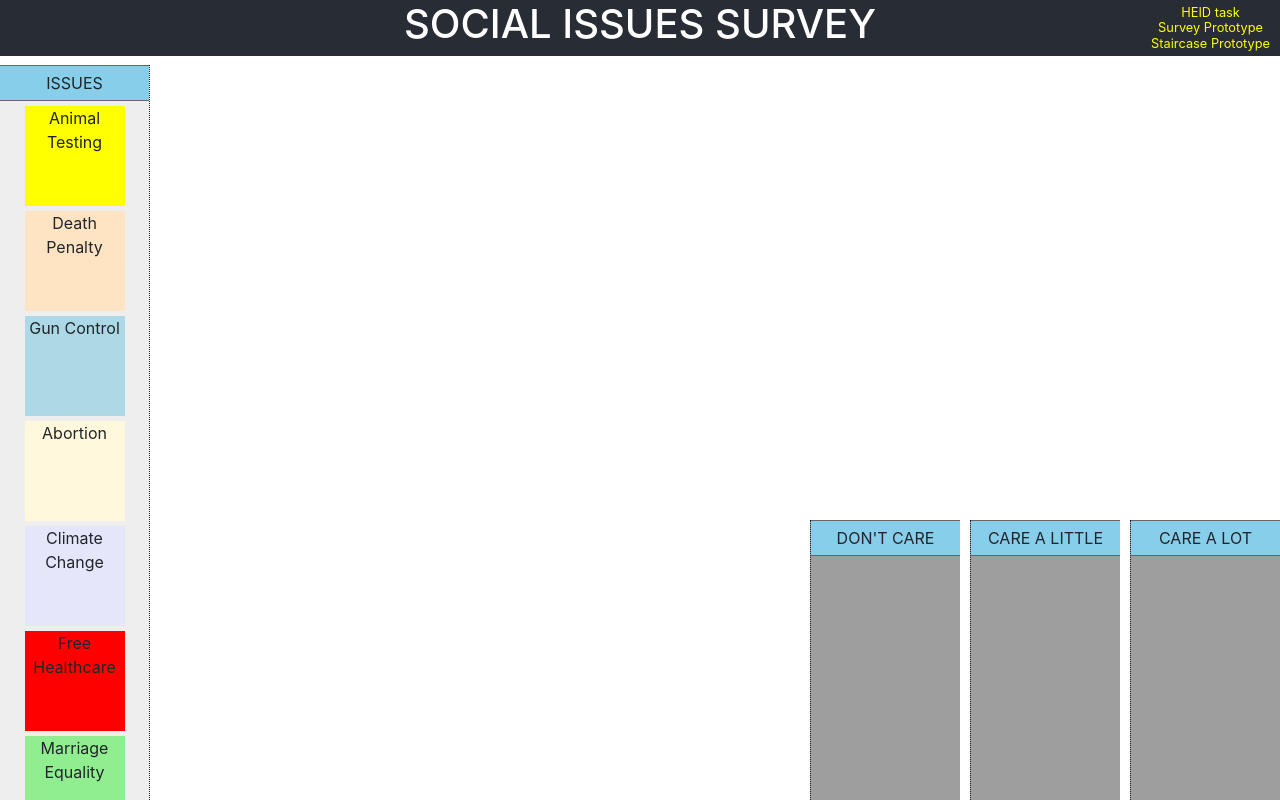
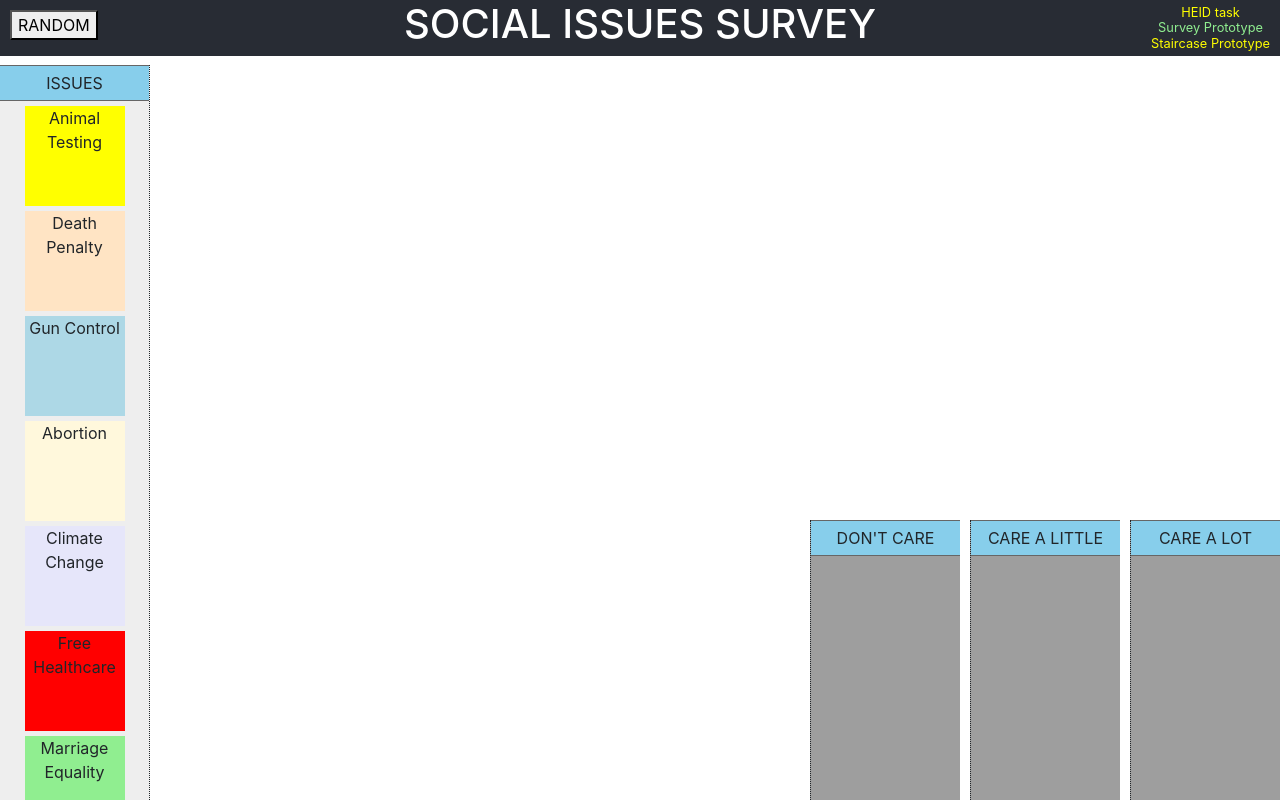
Before and after one commit to smrkem/ordering-task, a React (Create React App) app: page / in a window 1280 px wide. Built offline with nearby package versions, Linux system fonts and the light colour scheme.

Commit message:
tidy up survey

```diff
--- a/src/App.css
+++ b/src/App.css
@@ -104,8 +104,36 @@
   margin: 2rem 3rem;
 }
 
+input[name="against_for"] {
+  width: 250px;
+  margin: 1rem;
+}
+
+.radio-wr {
+  margin: 2rem 0;
+}
+
+.importance-group{
+  display: flex;
+  justify-content: space-evenly;
+  max-width: 600px;
+  margin: auto;
+}
+
 .final-results pre {
     font-size: 0.8rem;
     background: #eee;
     text-align: left;
 }
+
+
+.random-sort {
+  position: absolute;
+  top: 10px;
+  left: 10px;
+  cursor: pointer;
+}
+
+.submit-wr button:disabled {
+  color: #aaa;
+}
--- a/src/Header.css
+++ b/src/Header.css
@@ -20,3 +20,9 @@ header {
     font-size: 0.8rem;
     line-height: 1.2;
 }
+.header-links a.active {
+  color: lightgreen;
+}
+.header-links a.active:hover {
+  text-decoration: none;
+}
--- a/src/Header.js
+++ b/src/Header.js
@@ -6,7 +6,7 @@ const Header = () => (
     <h1>SOCIAL ISSUES SURVEY</h1>
     <div className="header-links">
       <a href="http://heid-task-app.s3-website-us-east-1.amazonaws.com/">HEID task</a>
-      <a href="#">Survey Prototype</a>
+      <a className="active" href="#">Survey Prototype</a>
       <a href="http://ms-mid-task.s3-website-us-east-1.amazonaws.com/">Staircase Prototype</a>
     </div>
   </header>
--- a/src/KeyIssue.js
+++ b/src/KeyIssue.js
@@ -2,17 +2,29 @@ import React, { Component } from 'react'
 
 export default class KeyIssue extends Component {
   state = {
-    against_for: 50,
-    importance: false
+    against_for: false,
+    importance: false,
+    canSubmit: false
   }
 
   handleChange(e, prop) {
     this.setState({[prop]: e.target.value});
   }
 
+  componentDidUpdate() {
+    if (this.state.against_for !== false && this.state.importance !== false && !this.state.canSubmit) {
+      this.setState({canSubmit: true});
+    }
+  }
+
   handleSubmit(e) {
     e.preventDefault();
     this.props.onSubmitHandler(this.state);
+    this.setState({
+      against_for: false,
+      importance: false,
+      canSubmit: false
+    });
   }
 
   render() {
@@ -22,6 +34,7 @@ export default class KeyIssue extends Component {
         <div className="issueIcon">icon</div>
         <p className="issueCopy">{this.props.copy}</p>
         <form onSubmit={(e) => this.handleSubmit(e)} >
+          <span>AGAINST</span>
           <input type="range" min={0} max={100}
             name="against_for"
             value={this.state.against_for}
@@ -29,10 +42,11 @@ export default class KeyIssue extends Component {
               this.handleChange(e, "against_for");
             }}
             />
+          <span>FOR</span>
 
             <div className="radio-wr">
               <h5>How strongly do you feel about {this.props.name}?</h5>
-              <p>
+              <p className="importance-group">
                 <span>Not Strong At All</span>
                 {
                   [1,2,3,4,5].map((num) => {
@@ -52,7 +66,11 @@ export default class KeyIssue extends Component {
             </div>
 
             <div className="submit-wr">
-                <button type="sumbit">NEXT</button>
+                <button
+                  type="sumbit"
+                  disabled={!this.state.canSubmit}
+                >
+                  NEXT</button>
             </div>
         </form>
       </div>
--- a/src/Survey.js
+++ b/src/Survey.js
@@ -3,6 +3,23 @@ import './App.css'
 import DropContainer from './DropContainer'
 import { issues } from './issues'
 import KeyIssue from './KeyIssue';
+
+function shuffle(arr) {
+  console.log('arr1: ', arr);
+  var currentIndex = arr.length;
+  var randIndex, tempValue;
+
+  while (currentIndex !== 0) {
+    randIndex = Math.floor(Math.random() * currentIndex);
+    currentIndex--;
+
+    tempValue = arr[currentIndex];
+    arr[currentIndex] = arr[randIndex];
+    arr[randIndex] = tempValue;
+  }
+  console.log('arr2: ', arr);
+  return arr;
+}
 
 export default class Survey extends Component {
   state = {
@@ -18,6 +35,30 @@ export default class Survey extends Component {
     keyIssues: [],
     keyIssueIndex: 0,
     finishSurvey: false
+  }
+
+  randomSort() {
+    let issues = shuffle(this.state.issues.slice());
+    let numCarelots = 0;
+    let numCarelittle = 0;
+    let numDontcare = 0;
+    let issuesIndex = 0;
+
+    while (numCarelots < this.state.maxItems.carelots) {
+      issues[issuesIndex].category = 'carelots';
+      issuesIndex++;
+      numCarelots++;
+    }
+
+    while (numCarelittle < this.state.maxItems.carelittle) {
+      issues[issuesIndex++].category = 'carelittle';
+      numCarelittle++;
+    }
+
+    while (issuesIndex < issues.length) {
+      issues[issuesIndex++].category = 'dontcare';
+    }
+    this.setState({issues, showContinue: true})
   }
 
   advanceRound() {
@@ -81,9 +122,7 @@ export default class Survey extends Component {
   }
 
   submitKeyIssue(issueData) {
-    // console.log("issueData: ", issueData);
-    // console.log("issueIndex: ", this.state.keyIssueIndex);
-    // console.log("keyIssues:", this.state.keyIssues)
+    delete issueData.canSubmit;
 
     let keyIssues = this.state.keyIssues.slice();
     keyIssues[this.state.keyIssueIndex] = {
@@ -165,6 +204,12 @@ export default class Survey extends Component {
     })
     return (
       <div>
+
+        <button
+          onClick={() => {this.randomSort()}}
+          className="random-sort"
+        >RANDOM</button>
+
         <div className="issueDetailView">
           {detail}
         </div>
```
